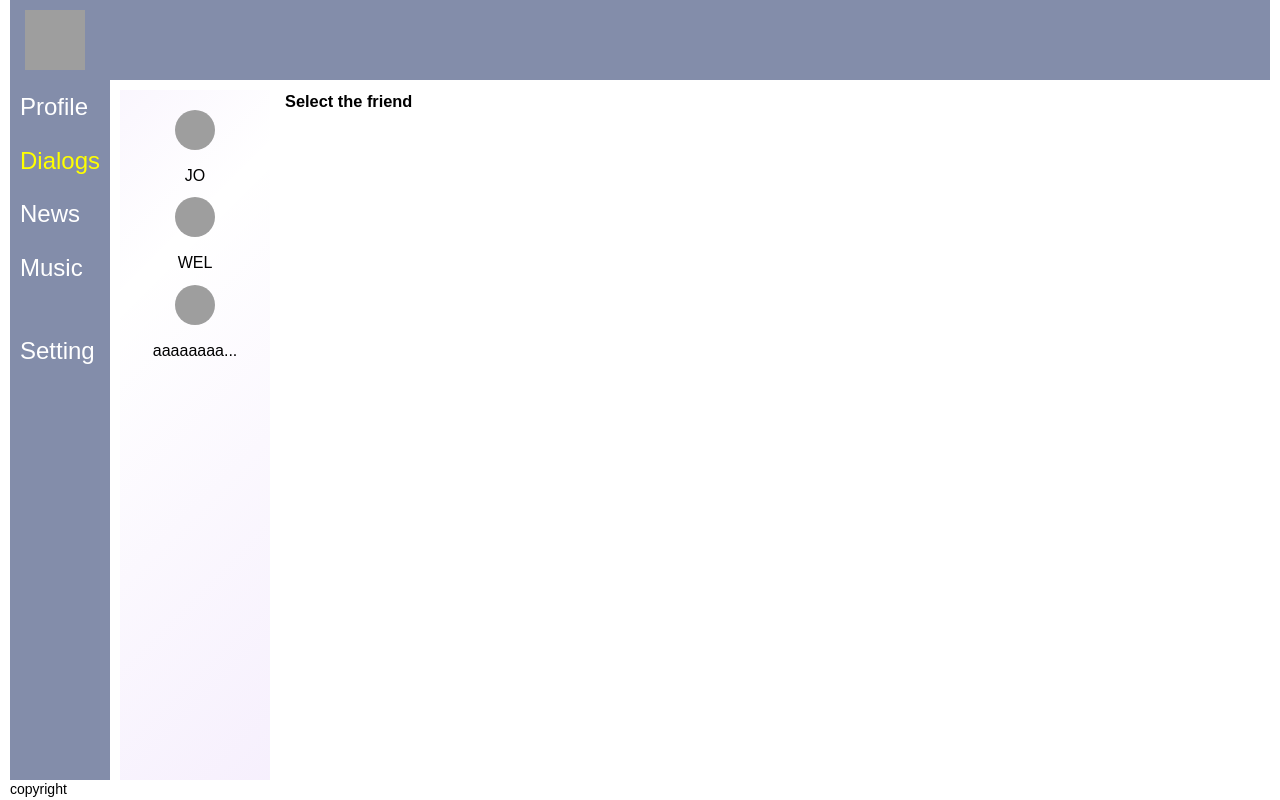
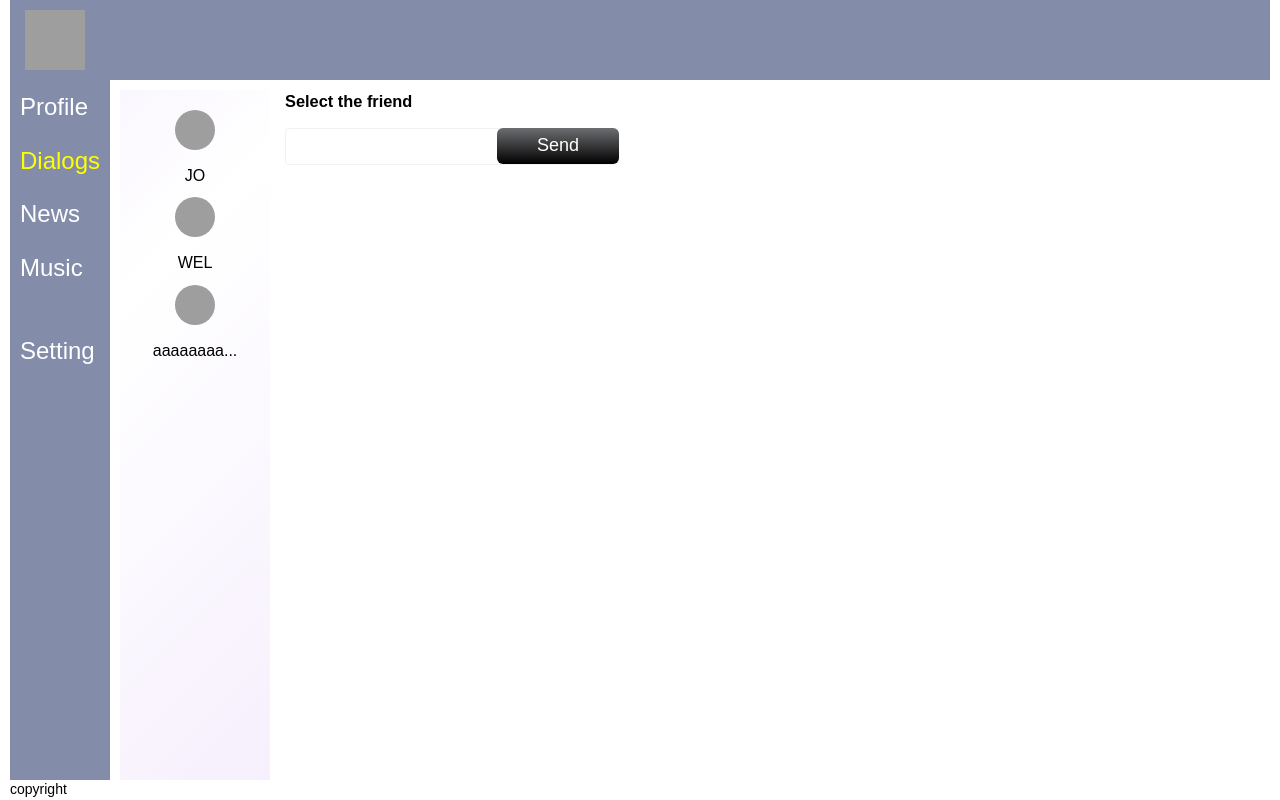
Before and after one commit to exsens/course, a React (Create React App) app: page /dialogs in a window 1280 px wide. Built offline with nearby package versions, Linux system fonts and the light colour scheme; grey boxes are pictures that could not be loaded.

Commit message:
les 32, ref

```diff
--- /dev/null
+++ b/src/components/messages/messages-content/messages-content.jsx
@@ -0,0 +1,19 @@
+import { Routes, Route } from 'react-router-dom';
+
+import MessagesInput from '../messages-input/messages-input.jsx';
+import MessagesList from '../messages-list/messages-list';
+
+
+const MessagesContent = ({messages}) => {
+  return (
+    <div>
+      <Routes>
+        <Route path='/' element={<MessagesList style={{ flex: '1 1 auto;' }} />} />
+        <Route path='/:id' element={<MessagesList style={{ flex: '1 1 auto;' }} messages={messages} />} />
+      </Routes>
+      <MessagesInput />
+    </div>
+  )
+}
+
+export default MessagesContent
--- /dev/null
+++ b/src/components/messages/messages-input/messages-input.jsx
@@ -0,0 +1,22 @@
+import { useRef } from 'react';
+import c from './messages-input.module.scss';
+
+const MessagesInput = () => {
+  const inputRef = useRef(null);
+
+  const handleChange = () => {
+    const value = inputRef.current.value;
+
+  }
+
+  return (
+    <form onSubmit={(e) => e.preventDefault()}>
+      <label htmlFor="message" className={c.label}>
+        <input onChange={handleChange} ref={inputRef} name="message" className={c.input} />
+        <button type="submit" className={c.button}>send</button>
+      </label>
+    </form>
+  )
+}
+
+export default MessagesInput;
--- /dev/null
+++ b/src/components/messages/messages-input/messages-input.module.scss
@@ -0,0 +1,29 @@
+.label {
+  display: block;
+  position: relative;
+}
+
+.input {
+  width: 100%;
+  border: 1px solid #f1f2f2;
+  border-radius: 4px;
+  padding: 10px 150px 10px 5px;
+}
+
+.button {
+  max-width: 150px;
+  min-width: 80px;
+  position: absolute;
+  top: 0;
+  right: 0;
+  background: linear-gradient(to bottom, rgba(109, 110, 113, 1), rgba(0, 0, 0, 1));
+  padding: 0 40px;
+  border: none;
+  min-height: 36px;
+  font-size: 18px;
+  border-radius: 6px;
+  color: #fff;
+  outline: none;
+  text-transform: capitalize;
+
+}
--- a/src/components/messages/messages-list/messages-list.jsx
+++ b/src/components/messages/messages-list/messages-list.jsx
@@ -5,7 +5,7 @@ const MessagesList = ({messages}) => {
   const idMessage = useParams().id;
   const userMessages = idMessage ? messages[idMessage].text : null;
   return (
-    <ul>
+    <ul style={{marginBottom: '15px'}}>
       {messages ? userMessages.map((message, idx) => {
         return <MessagesItem key={idx} text={message}/>
       }) : <h3>Select the friend</h3>}
--- a/src/page/dialogs/dialogs.jsx
+++ b/src/page/dialogs/dialogs.jsx
@@ -1,17 +1,14 @@
 import MembersList from '../../components/members/members-list/members-list.jsx';
 import Flex from '../../components/flex/flex.jsx'
-import MessagesList from '../../components/messages/messages-list/messages-list.jsx';
-import { Routes, Route } from 'react-router-dom';
+import MessagesContent from '../../components/messages/messages-content/messages-content.jsx';
+
 
 const Dialogs = ({ users, messages }) => {
 
   return (
     <Flex style={{ justifyContent: 'space-between' }}>
       <MembersList users={users} />
-      <Routes>
-        <Route path='/' element={<MessagesList style={{ flex: '1 1 auto;' }} />} />
-        <Route path='/:id' element={<MessagesList style={{ flex: '1 1 auto;' }} messages={messages}/>} />
-      </Routes>
+      <MessagesContent messages={messages}/>
     </Flex>
   )
 }
```
